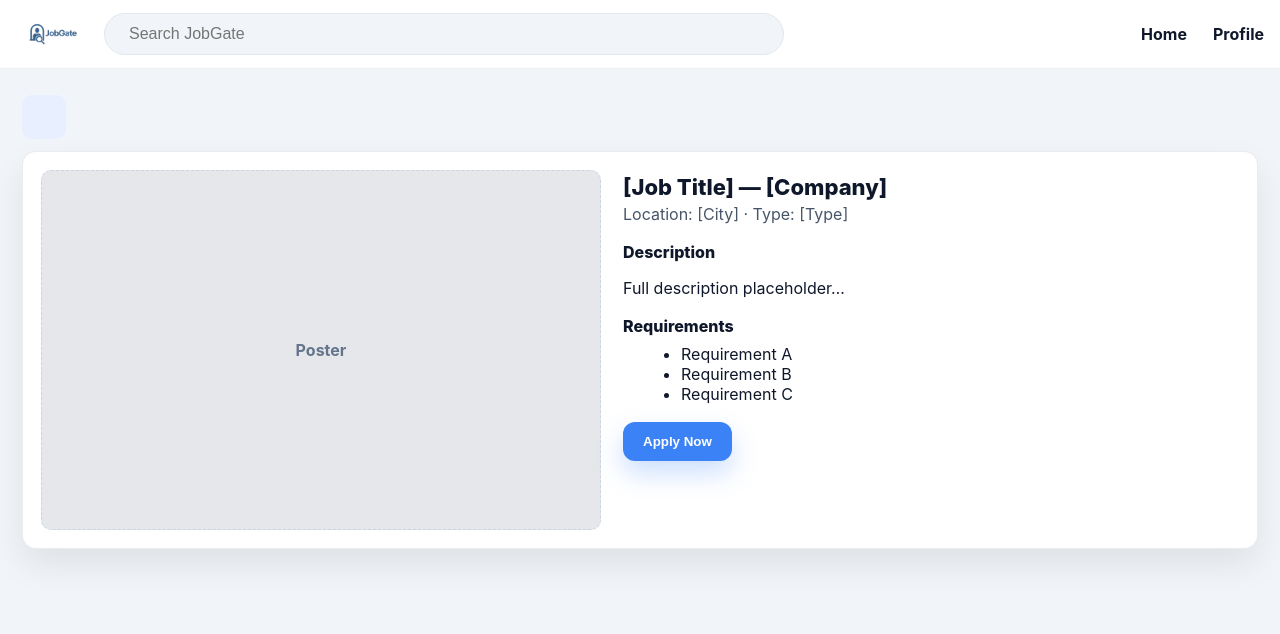
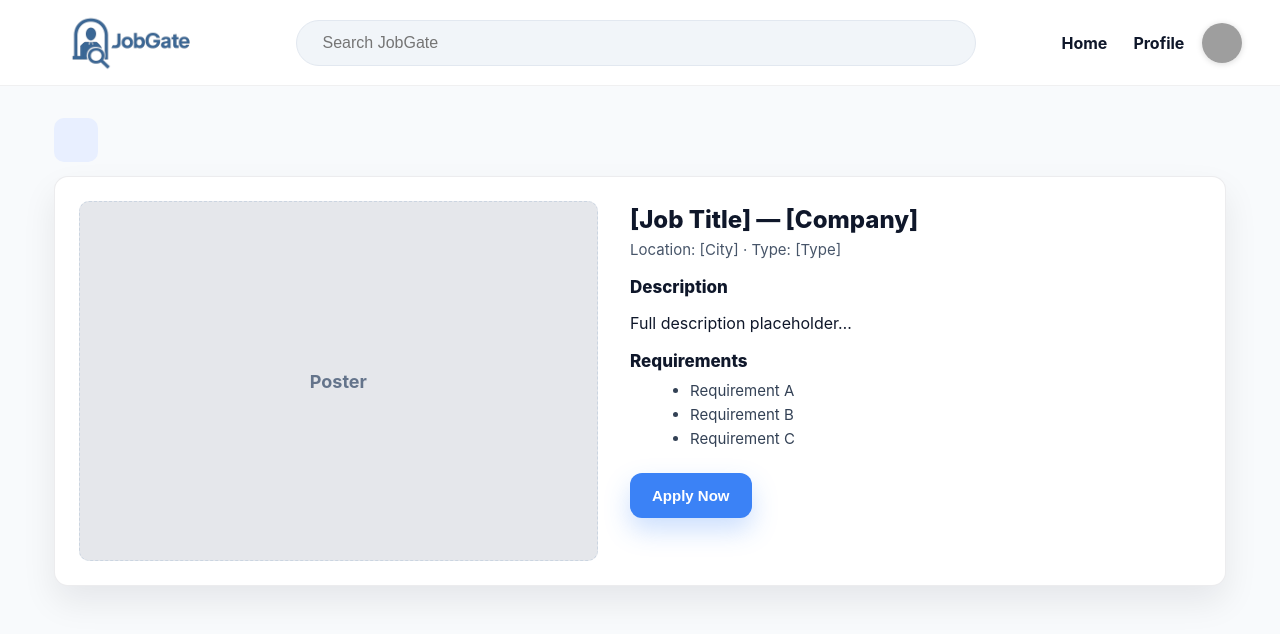
Before and after one commit to FoisalDev/JobGate, a PHP site: page /featured_job_details.html in a window 1280 px wide. Shown: the top 634 px of the page. Run offline with PHP 8.4, Linux system fonts and the light colour scheme; some libraries are stand-ins or nearby versions; grey boxes are pictures that could not be loaded.

Commit message:
featured_job_details stucture added(update html + css)

```diff
--- a/featured_job_details.css
+++ b/featured_job_details.css
@@ -1,57 +1,104 @@
-/* Base */
+/* ============== Base ============== */
 *{box-sizing:border-box}
 html,body{
-  margin:0; padding:0; background:#f1f5f9; color:#0f172a;
+  margin:0; padding:0; background:#f8fafc; color:#0f172a;
   font-family: Inter, system-ui, -apple-system, Segoe UI, Roboto, Helvetica, Arial;
   font-size:16px;
 }
+img{max-width:100%; display:block}
 
-/* Topbar */
+/* ============== Topbar (IDENTICAL to home.css) ============== */
+:root{ --topbar-h: 86px; }
+
 .topbar{
-  position:sticky; top:0; z-index:50;
-  display:flex; align-items:center; gap:16px;
-  background:#fff; border-bottom:1px solid rgba(2,6,23,.06);
-  padding:10px 16px;
+  position: sticky; top: 0; z-index: 50;
+  background: #fff; border-bottom: 1px solid rgba(2,6,23,.06);
+  height: var(--topbar-h);
 }
-.logo{ height:48px; width:auto; object-fit:contain }
+.topbar-inner{
+  height: 100%;
+  display: flex; align-items: center; justify-content: space-between;
+  gap: 20px; flex-wrap: nowrap;          /* prevent wrapping */
+  width: min(1380px, 96%);
+  margin: 0 auto; padding: 0 12px;
+}
+.logo{
+  height: clamp(80px, 10vw, 120px);
+  width: auto; object-fit: contain; opacity: .98; flex-shrink: 0;
+}
 .search-wrap{
-  flex:1; display:flex; align-items:center; gap:8px;
+  flex: 1 1 auto; min-width: 0;          /* allow proper centering & truncation */
+  display: flex; align-items: center; gap: 8px;
   background:#f1f5f9; border:1px solid #e2e8f0;
-  border-radius:999px; padding:10px 14px; max-width:680px;
+  border-radius:999px; padding:12px 16px;
+  max-width:680px; margin: 0 auto;
 }
 .search-wrap .sicon{ color:#64748b; font-size:20px }
-.search-wrap input{ border:0; outline:0; background:transparent; width:100%; font-size:16px }
-.top-actions{ display:flex; align-items:center; gap:18px; margin-left:auto }
-.tlink{ display:flex; align-items:center; gap:8px; color:#0f172a; text-decoration:none; font-weight:700 }
+.search-wrap input{
+  border:0; outline:0; background:transparent; width:100%;
+  font-size:16px; color:#0f172a;
+}
+.top-actions{
+  display:flex; align-items:center; gap:18px; flex-shrink:0;
+}
+.tlink{
+  display:flex; align-items:center; gap:8px;
+  color:#0f172a; text-decoration:none; font-weight:700;
+}
+.avatar{
+  width:40px; height:40px; border-radius:999px; object-fit:cover;
+  box-shadow:0 1px 6px rgba(0,0,0,.15);
+}
 
-/* Page */
-.wrap{ padding:18px 22px 42px }
+/* ============== Page Content ============== */
+.wrap{
+  padding:24px 28px 48px;
+  width: min(1380px, 96%);
+  margin: 0 auto;
+}
 .back{
   display:inline-grid; place-items:center; width:44px; height:44px;
   background:#e8efff; color:#1e40af; border-radius:10px; text-decoration:none;
-  margin:8px 0 12px; font-size:22px;
+  margin:8px 0 14px; font-size:22px;
 }
+
+/* Breadcrumbs under the topbar (optional) */
+.crumbs{
+  display:flex; align-items:center; gap:10px;
+  color:#64748b; font-weight:700; margin: 0 0 16px;
+}
+.crumbs a{ color:#0f172a; text-decoration:none }
+.crumbs .current{ color:#2563eb }
+
+/* ============== Details Card ============== */
 .details-card{
   background:#fff; border:1px solid rgba(15,23,42,.08);
   border-radius:14px; box-shadow:0 16px 34px rgba(2,6,23,.08);
-  padding:18px; display:grid; grid-template-columns: 1fr 1.1fr; gap:22px;
+  padding:24px; display:grid; grid-template-columns: 1fr 1.1fr; gap:32px;
 }
 .poster.big{
   background:#e5e7eb; border:1px dashed #cbd5e1;
-  border-radius:10px; height:360px; display:grid; place-items:center; color:#64748b; font-weight:700;
+  border-radius:10px; height:360px; display:grid; place-items:center;
+  color:#64748b; font-weight:700; font-size:18px;
 }
-.desc h2{ margin:4px 0 4px; font-size:22px; font-weight:800 }
-.meta{ color:#475569; margin:0 0 12px }
-.desc h3{ margin:18px 0 8px; font-size:16px; font-weight:800 }
-.desc ul{ margin:8px 0 0 18px }
+.desc h2{ margin:4px 0 6px; font-size:24px; font-weight:800 }
+.meta{ color:#475569; margin:0 0 14px; font-size:15px }
+.desc h3{ margin:18px 0 8px; font-size:17px; font-weight:800; color:#0f172a }
+.desc ul{ margin:8px 0 0 20px; line-height:1.6; color:#334155; font-size:15px }
 .btn-apply{
   background:#3b82f6; color:#fff; border:0; border-radius:12px;
-  padding:12px 20px; font-weight:800; cursor:pointer;
-  box-shadow:0 12px 26px rgba(59,130,246,.26);
+  padding:14px 22px; font-weight:800; cursor:pointer;
+  font-size:15px; box-shadow:0 12px 26px rgba(59,130,246,.26);
+  transition: background .2s ease;
 }
-.cta-row{ margin-top:18px }
+.btn-apply:hover{ background:#2563eb }
+.cta-row{ margin-top:22px }
 
-@media (max-width: 1020px){
+/* ============== Responsive ============== */
+@media (max-width: 1100px){
   .details-card{ grid-template-columns: 1fr; }
-  .poster.big{ height:260px }
+  .poster.big{ height:300px }
 }
+@media (max-width: 820px){
+  .top-actions{ display:none }   /* same behavior as home */
+}
--- a/featured_job_details.html
+++ b/featured_job_details.html
@@ -10,19 +10,26 @@
   <body>
     <!-- Top bar (same visual rhythm) -->
     <header class="topbar">
+  <div class="topbar-inner">
     <img src="./JobGate_logo.png" alt="JobGate" class="logo" />
-      <div class="search-wrap">
-        <iconify-icon icon="mdi:magnify" class="sicon"></iconify-icon>
-        <input type="text" placeholder="Search JobGate" />
+
+    <div class="search-wrap" role="search">
+      <iconify-icon icon="mdi:magnify" class="sicon" aria-hidden="true"></iconify-icon>
+      <input type="text" placeholder="Search JobGate" aria-label="Search JobGate" />
     </div>
-      <nav class="top-actions">
+
+    <nav class="top-actions" aria-label="Top actions">
       <a href="home.html" class="tlink">
-          <iconify-icon icon="mdi:home-variant"></iconify-icon> Home
+        <iconify-icon icon="mdi:home-variant" width="20" height="20"></iconify-icon>
+        Home
       </a>
       <a href="#" class="tlink">
-          <iconify-icon icon="mdi:account"></iconify-icon> Profile
+        <iconify-icon icon="mdi:account" width="20" height="20"></iconify-icon>
+        Profile
       </a>
+      <img src="./avatar_placeholder.jpg" class="avatar" alt="User avatar" />
     </nav>
+  </div>
 </header>
 
     <main class="wrap">
```
Lines whose indentation alone changed are shown as unchanged.
